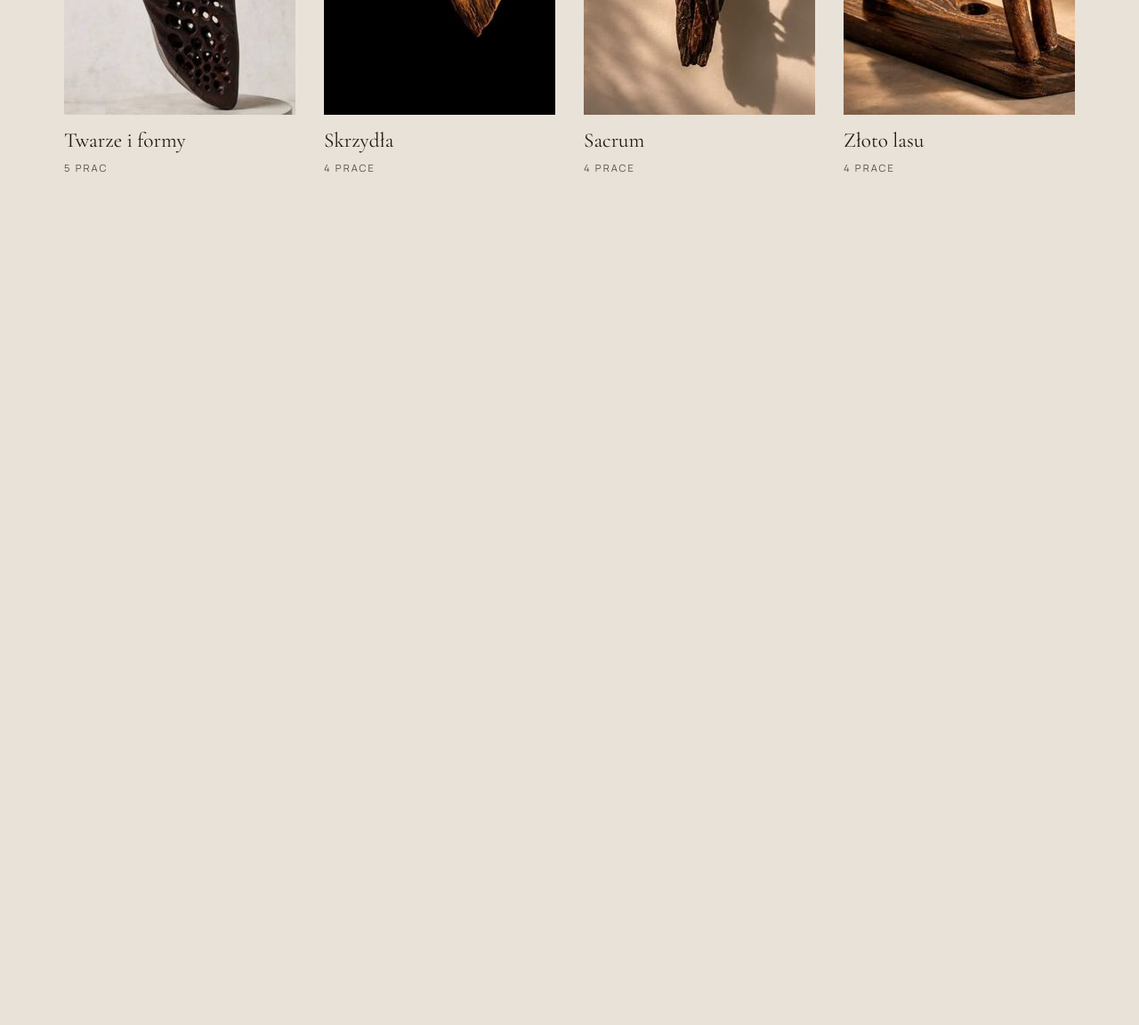
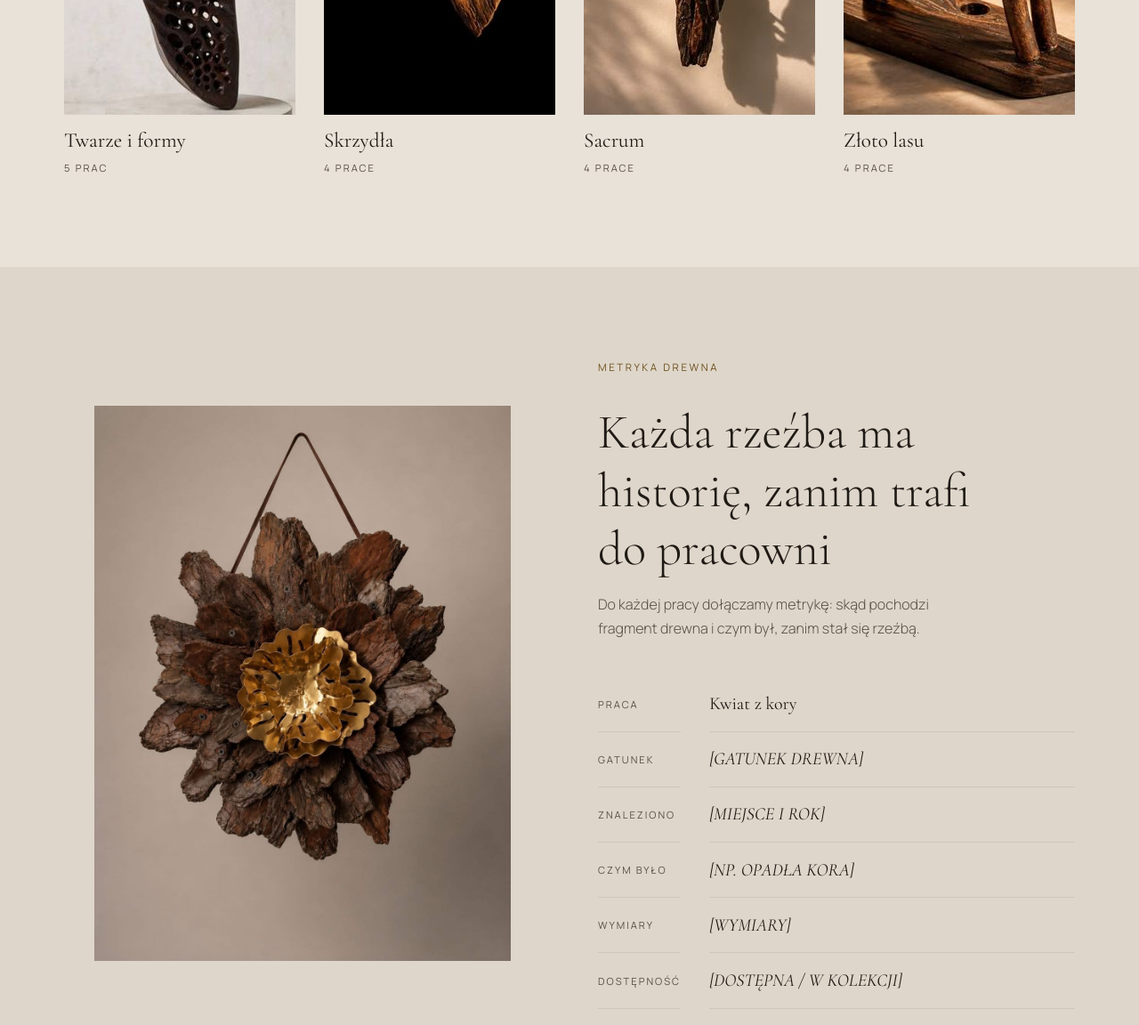
Before and after one commit to stachowaleksander/sztuka-lasu, a plain HTML site: page index.html in a window 1280 px wide. Shown: the part 1798-2950 px from the top of the page at 89% size. Before the commit the page ends 2098 px from the top, so only its background shows below. Drawn offline with nearby package versions, Linux system fonts and the light colour scheme.

Commit message:
Sekcja Metryka drewna i poprawka kadrów na kartach sal

```diff
--- a/css/style.css
+++ b/css/style.css
@@ -465,7 +465,7 @@ button:focus-visible {
   margin-bottom: clamp(2.5rem, 5vw, 4.5rem);
 }
 
-.sekcja-naglowek__tytul {
+.tytul-sekcji {
   margin: 0;
   font-size: clamp(2.2rem, 4.5vw, 3.4rem);
   font-weight: 300;
@@ -581,3 +581,136 @@ button:focus-visible {
     gap: calc(var(--odstep-l) * 1.25);
   }
 }
+
+/* ---------------------------------------------------------
+   9. METRYKA DREWNA
+   --------------------------------------------------------- */
+
+/* Inne tło niż sąsiednie sekcje — samo w sobie oddziela je
+   od reszty strony, więc nie dokładamy tu linii. */
+.metryka-sekcja {
+  background-color: var(--tlo-drugie);
+  padding: clamp(3rem, 8vw, 7rem) 0;
+  transition: background-color 0.4s ease;
+}
+
+.metryka-sekcja__wnetrze {
+  max-width: var(--szerokosc-strony);
+  margin: 0 auto;
+  padding: 0 var(--odstep-l);
+
+  display: grid;
+  grid-template-columns: 1fr 1fr;
+  gap: clamp(2rem, 5vw, 4.5rem);
+  align-items: center;
+}
+
+/* Zdjęcie w całości, bez przycinania — zachowuje własne proporcje.
+   max-height pilnuje, żeby na niskim ekranie nie urosło ponad miarę;
+   object-fit: contain gwarantuje, że przy tym limicie praca zostanie
+   pomniejszona, a nie zniekształcona. */
+.metryka-sekcja__obraz img {
+  display: block;
+  width: 100%;
+  height: auto;
+  max-height: 78vh;
+  object-fit: contain;
+}
+
+.metryka-sekcja__opis {
+  margin: 0 0 calc(var(--odstep-l) * 1.25);
+  max-width: 46ch;
+  color: var(--tekst-przygaszony);
+  font-weight: 300;
+}
+
+.metryka-sekcja .tytul-sekcji {
+  margin: 0 0 var(--odstep-m);
+  max-width: 18ch;           /* łamie tytuł na 2–3 wiersze, jak w makiecie */
+}
+
+/* --- Lista definicji --- */
+
+.metryka {
+  margin: 0;
+
+  /* Dwie kolumny: etykieta dopasowana do najdłuższej nazwy (auto),
+     wartość zajmuje resztę (1fr). Kolejne pary <dt>/<dd> same
+     układają się w następnych wierszach. */
+  display: grid;
+  grid-template-columns: auto 1fr;
+  column-gap: var(--odstep-l);
+}
+
+.metryka dt,
+.metryka dd {
+  padding: 0.85rem 0;
+  border-bottom: 1px solid var(--linie);
+}
+
+.metryka dt {
+  display: flex;
+  align-items: center;       /* etykieta wyśrodkowana względem wyższej wartości */
+
+  color: var(--tekst-przygaszony);
+  font-size: 0.7rem;
+  letter-spacing: 0.18em;
+  text-transform: uppercase;
+}
+
+.metryka dd {
+  margin: 0;                 /* przeglądarka domyślnie wcina <dd> */
+  color: var(--tekst);
+  font-family: var(--font-naglowki);
+  font-size: 1.25rem;
+}
+
+/* Wartości do uzupełnienia razem z mamą — przygaszone, żeby było
+   widać na pierwszy rzut oka, że to jeszcze nie są prawdziwe dane.
+   Przy publikacji: wyszukać "do-uzupelnienia" w index.html. */
+.do-uzupelnienia {
+  color: var(--tekst-przygaszony);
+  font-style: italic;
+}
+
+/* --- Metryka na telefonie --- */
+
+@media (max-width: 768px) {
+  .metryka-sekcja__wnetrze {
+    padding-left: var(--odstep-m);
+    padding-right: var(--odstep-m);
+
+    grid-template-columns: 1fr;
+    gap: var(--odstep-l);
+  }
+
+  /* Zdjęcie nad tekstem — w HTML stoi pierwsze, więc wystarczy,
+     że kolumny zwinęły się do jednej. */
+  .metryka-sekcja__obraz img {
+    max-height: 60vh;
+    margin: 0 auto;
+  }
+
+  .metryka-sekcja .tytul-sekcji {
+    max-width: none;
+  }
+
+  /* Jedna kolumna: etykieta nad wartością.
+     Linia zostaje tylko pod wartością, czyli między parami. */
+  .metryka {
+    grid-template-columns: 1fr;
+  }
+
+  .metryka dt {
+    padding: 0 0 0.15rem;
+    border-bottom: none;
+  }
+
+  .metryka dd {
+    padding: 0 0 0.85rem;
+  }
+
+  .metryka dt:not(:first-of-type) {
+    padding-top: 0.85rem;
+  }
+}
--- a/index.html
+++ b/index.html
@@ -47,7 +47,7 @@
       <nav class="menu" aria-label="Menu główne">
         <ul>
           <li><a href="#wystawa">Wystawa</a></li>
-          <li><a href="#metryka-drewna">Metryka drewna</a></li>
+          <li><a href="#metryka">Metryka drewna</a></li>
           <li><a href="#artystka">Artystka</a></li>
           <li><a href="#zamowienia">Zamówienia</a></li>
         </ul>
@@ -156,7 +156,7 @@
         <header class="sekcja-naglowek">
           <div>
             <p class="etykieta">Wystawa</p>
-            <h2 class="sekcja-naglowek__tytul">Cztery sale</h2>
+            <h2 class="tytul-sekcji">Cztery sale</h2>
           </div>
           <p class="sekcja-naglowek__opis">
             Prace ułożone w cykle, tak jak powstawały: z tego samego lasu,
@@ -227,8 +227,63 @@
       </div>
     </section>
 
-    <!-- Tutaj powstaną kolejne sekcje: metryka drewna,
-         artystka, zamówienia. -->
+
+    <!-- =====================================================
+         METRYKA DREWNA
+         ===================================================== -->
+    <section class="metryka-sekcja" id="metryka">
+      <div class="metryka-sekcja__wnetrze">
+
+        <!-- Kolumna lewa: zdjęcie w pełnym kadrze, bez przycinania -->
+        <div class="metryka-sekcja__obraz">
+          <img
+            src="images/zloto-lasu/duze/kwiat-z-kory.jpg"
+            width="1086" height="1448" loading="lazy"
+            alt="Kwiat złożony z płatków sosnowej kory, ułożonych warstwami wokół złoconego, pofalowanego środka z metalu. Praca wisi na skórzanym rzemyku na jasnej ścianie.">
+        </div>
+
+        <!-- Kolumna prawa: opis i przykładowa metryka -->
+        <div class="metryka-sekcja__tekst">
+          <p class="etykieta">Metryka drewna</p>
+
+          <h2 class="tytul-sekcji">
+            Każda rzeźba ma historię, zanim trafi do pracowni
+          </h2>
+
+          <p class="metryka-sekcja__opis">
+            Do każdej pracy dołączamy metrykę: skąd pochodzi fragment drewna
+            i czym był, zanim stał się rzeźbą.
+          </p>
+
+          <!-- <dl> = lista definicji. Każde <dt> to nazwa (etykieta),
+               a następujące po nim <dd> to jej wartość. Powiązanie
+               etykiety z wartością jest tu zapisane w samym HTML,
+               nie tylko w wyglądzie. -->
+          <dl class="metryka">
+            <dt>Praca</dt>
+            <dd>Kwiat z kory</dd>
+
+            <dt>Gatunek</dt>
+            <dd class="do-uzupelnienia">[GATUNEK DREWNA]</dd>
+
+            <dt>Znaleziono</dt>
+            <dd class="do-uzupelnienia">[MIEJSCE I ROK]</dd>
+
+            <dt>Czym było</dt>
+            <dd class="do-uzupelnienia">[NP. OPADŁA KORA]</dd>
+
+            <dt>Wymiary</dt>
+            <dd class="do-uzupelnienia">[WYMIARY]</dd>
+
+            <dt>Dostępność</dt>
+            <dd class="do-uzupelnienia">[DOSTĘPNA / W KOLEKCJI]</dd>
+          </dl>
+        </div>
+
+      </div>
+    </section>
+
+    <!-- Tutaj powstaną kolejne sekcje: artystka, zamówienia. -->
   </main>
 
   <script src="js/main.js"></script>
```
Also changed, not shown: 1 other file.
